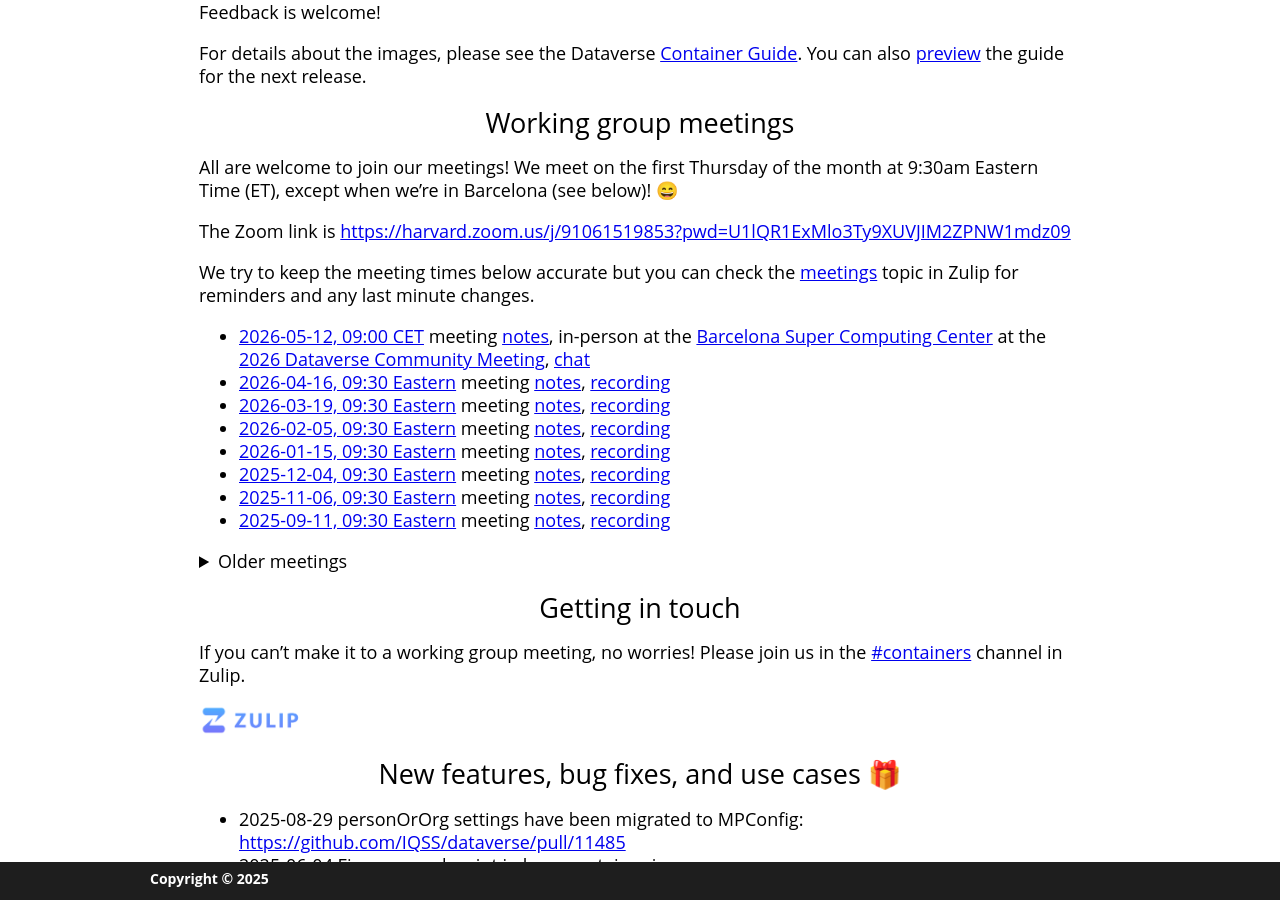
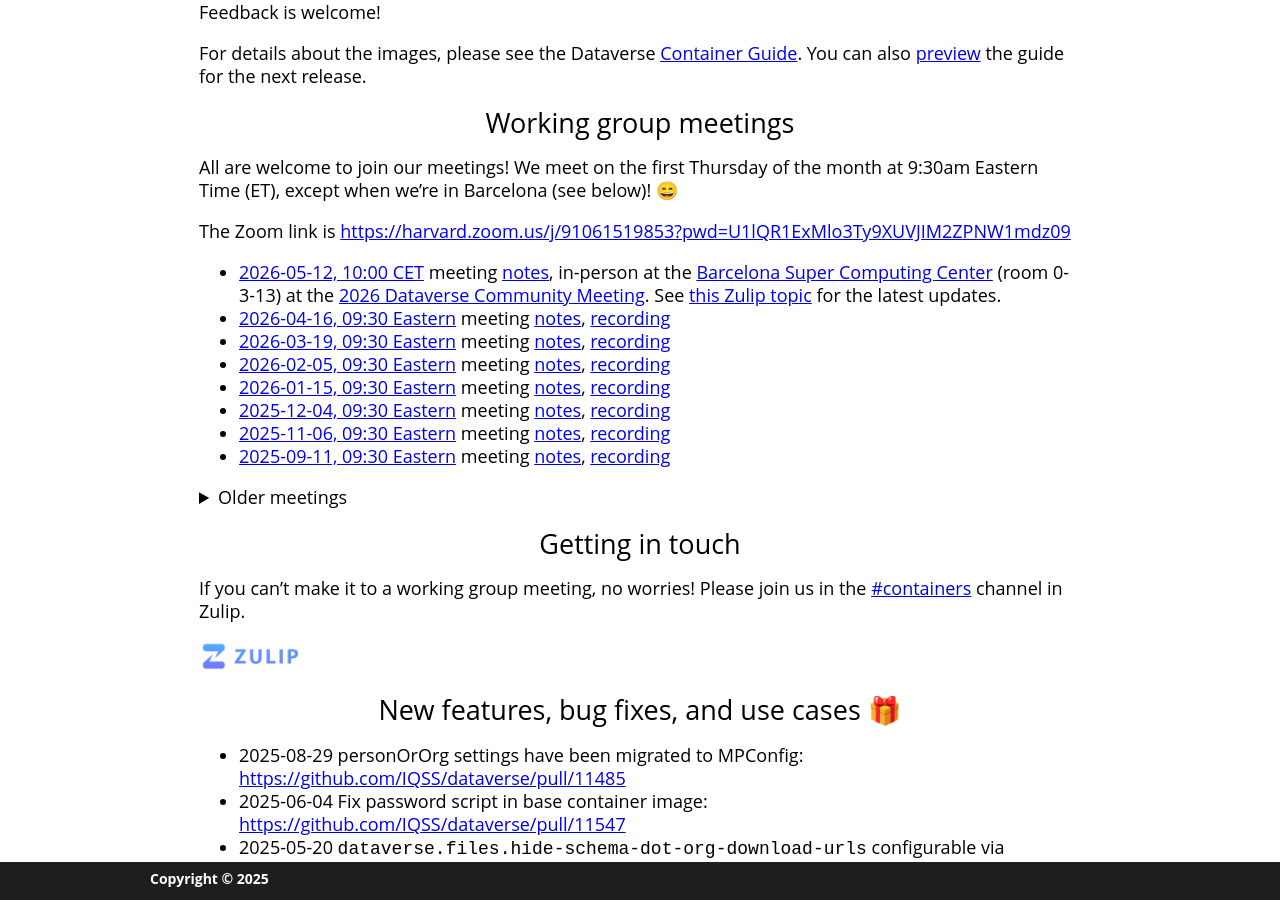
Before and after one commit to gdcc/ct.gdcc.io, a Jekyll site: the page built from index.md, in a window 1280 px wide and 900 px high, scrolled down 660 px. Built offline with Jekyll 4.4.1, drawn with Linux system fonts in a browser that asks for light colours; our own code applies the rules of GitHub Pages for plain Markdown files.

Commit message:
add room at BSC
Removed outdated meeting information and links.

```diff
--- a/index.md
+++ b/index.md
@@ -23,9 +23,7 @@ All are welcome to join our meetings! We meet on the first Thursday of the month
 
 The Zoom link is <https://harvard.zoom.us/j/91061519853?pwd=U1lQR1ExMlo3Ty9XUVJIM2ZPNW1mdz09>
 
-We try to keep the meeting times below accurate but you can check the [meetings](https://dataverse.zulipchat.com/#narrow/channel/375812-containers/topic/meetings) topic in Zulip for reminders and any last minute changes.
-
-- [2026-05-12, 09:00 CET](https://time.is/compare/0900_12_May_2026_in_Barcelona) meeting [notes](https://docs.google.com/document/d/1jrGp846XLduA7rDxc4EnqbPlVf85gRhgqYrQDMr9Ut4/edit?usp=sharing), in-person at the [Barcelona Super Computing Center](https://www.bsc.es/) at the [2026 Dataverse Community Meeting](https://dcm2026.com/), [chat](https://dataverse.zulipchat.com/#narrow/channel/375812-containers/topic/Containerization.20wg.20at.20DCM.202026.20in.20Barcelona/with/585984634)
+- [2026-05-12, 10:00 CET](https://time.is/compare/0000_12_May_2026_in_Barcelona) meeting [notes](https://docs.google.com/document/d/1jrGp846XLduA7rDxc4EnqbPlVf85gRhgqYrQDMr9Ut4/edit?usp=sharing), in-person at the [Barcelona Super Computing Center](https://www.bsc.es/) (room 0-3-13) at the [2026 Dataverse Community Meeting](https://dcm2026.com/). See [this Zulip topic](https://dataverse.zulipchat.com/#narrow/channel/375812-containers/topic/Containerization.20wg.20at.20DCM.202026.20in.20Barcelona/with/585984634) for the latest updates.
 - [2026-04-16, 09:30 Eastern](https://time.is/compare/0930_16_Apr_2026_in_Boston) meeting [notes](https://docs.google.com/document/d/1QhZD-XwSFcO2Rr5hNalQsFRatcpKVie1si1qamFrZ28/edit?usp=sharing), [recording](https://harvard.zoom.us/rec/share/BG_j-UcugZ_LyLBSr-bZ2yiEzy6Ou1bS1va6optfnk4FnAQfu5O2uWpgSNc6hQKA.6LkkosjMwzJW3Mln)
 - [2026-03-19, 09:30 Eastern](https://time.is/compare/0930_19_Mar_2026_in_Boston) meeting [notes](https://docs.google.com/document/d/1mCgLpIP00BkDr1VFtD-2OgDSmi3We2BGpgiKYrZbRpM/edit?usp=sharing), [recording](https://harvard.zoom.us/rec/share/s2JsUGGS3WM7HIk0cBjpDyss-lq_hRNaigWOrM0TwU0ciz1FZrwBlOhuiaJNrc4-.NTAixTtC0T-UWIvC)
 - [2026-02-05, 09:30 Eastern](https://time.is/compare/0930_05_Feb_2026_in_Boston) meeting [notes](https://docs.google.com/document/d/1lIb4XWJ6_2w4m_70CaHDrkljirx_TDEwViuttonJ21M/edit?usp=sharing), [recording](https://harvard.zoom.us/rec/share/acfYjQwWp7_bB35oGZkmnjAcJbKOY17YkljCcYVzJ5-o14kdHWgLL77FxQMKqDwk.4rUou19HG67C5nyF)
```
